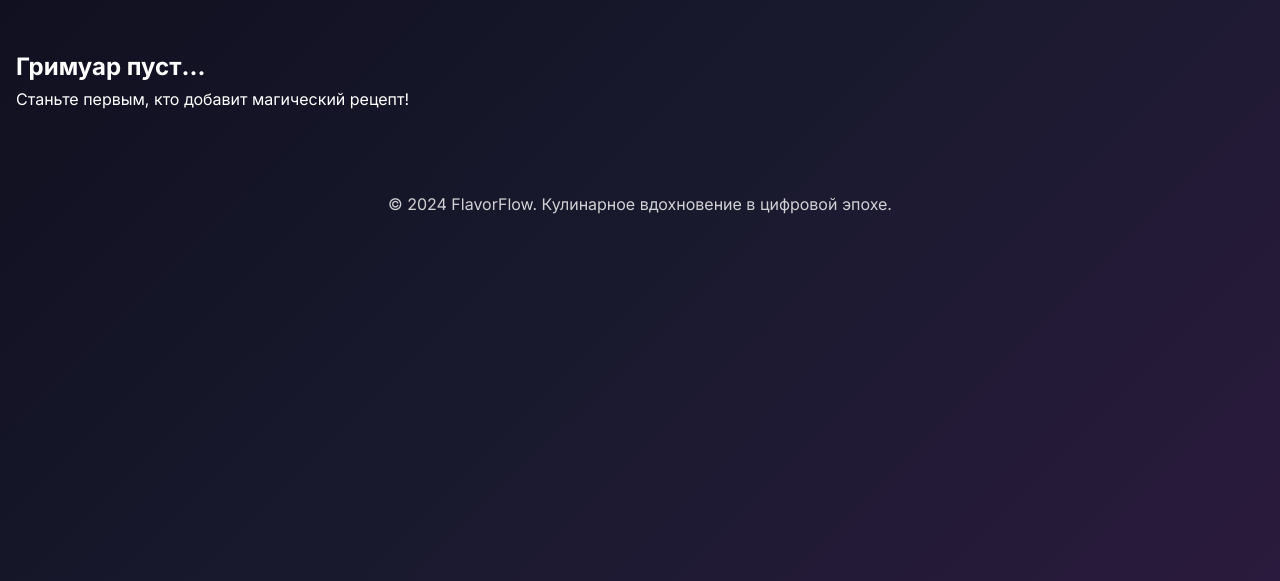
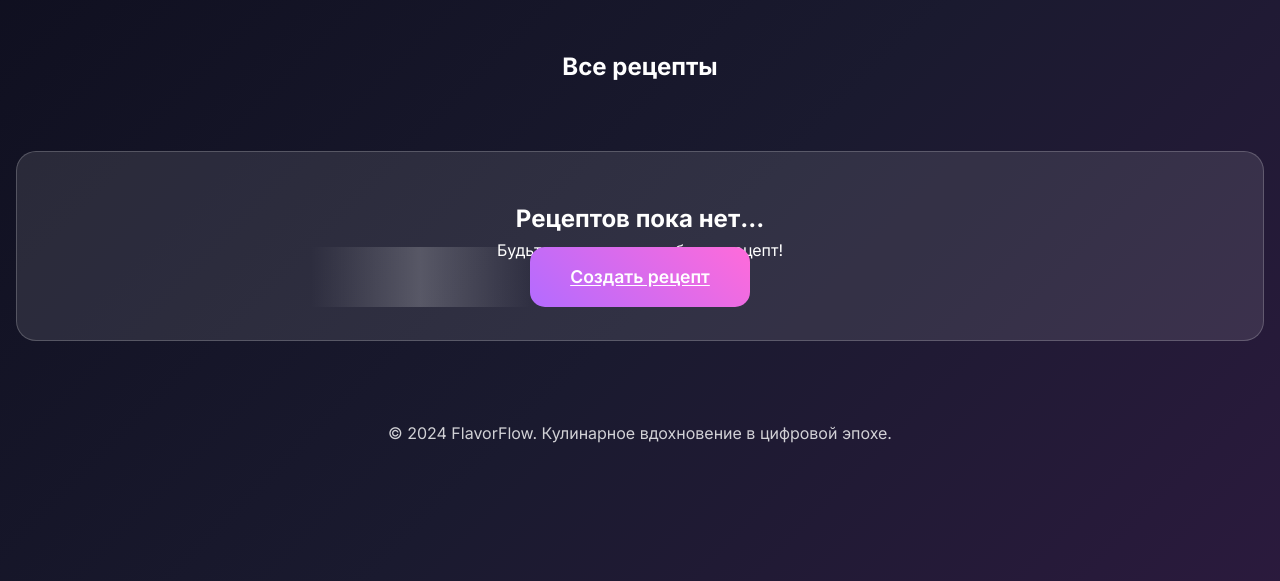
Before and after one commit to YaruMaria/cook_book, a Flask app: template templates/browse.html in a window 1280 px wide. Shown: the part 84-665 px from the top of the page. Run offline with Flask 3, Linux system fonts and the light colour scheme; the template is opened without the code that fills it, so the values that code supplies are empty.

Commit message:
все работает, осталось порабоать на дизайном и над мелкими деталиями

```diff
--- a/app.py
+++ b/app.py
@@ -49,11 +49,20 @@
 @app.route('/recipe/<int:recipe_id>')
 def view_recipe(recipe_id):
     recipes = load_recipes()
-    recipe = next((r for r in recipes if r['id'] == recipe_id), None)
+    print(f"Ищем рецепт с ID: {recipe_id}")  # Для отладки
+    print(f"Всего рецептов: {len(recipes)}")  # Для отладки
+
+    recipe = None
+    for r in recipes:
+        if r['id'] == recipe_id:
+            recipe = r
+            break
 
     if not recipe:
+        print("Рецепт не найден!")  # Для отладки
         return redirect(url_for('explore'))
 
+    print(f"Найден рецепт: {recipe['title']}")  # Для отладки
     return render_template('recipe_detail.html', recipe=recipe, title=recipe['title'])
 
 
--- a/templates/browse.html
+++ b/templates/browse.html
@@ -2,14 +2,22 @@
 
 {% block content %}
 <div class="recipes-grid">
+    <h2 style="grid-column: 1 / -1; margin-bottom: 2rem; text-align: center;">Все рецепты</h2>
+
+    {% if recipes %}
         {% for recipe in recipes %}
+        <a href="{{ url_for('view_recipe', recipe_id=recipe.id) }}" class="recipe-card-link">
             <div class="recipe-card">
                 <div class="recipe-image">
-            🍲
+                    {% if recipe.photos and recipe.photos[0] %}
+                    <img src="{{ url_for('static', filename=recipe.photos[0]) }}" alt="{{ recipe.title }}">
+                    {% else %}
+                    <span>🍲</span>
+                    {% endif %}
                 </div>
                 <div class="recipe-content">
                     <h3 class="recipe-title">{{ recipe.title }}</h3>
-            <p class="recipe-author">Автор: {{ recipe.author }}</p>
+                    <p class="recipe-author">Добавлено: {{ recipe.created_at }}</p>
 
                     <div class="recipe-ingredients">
                         <h4>⚗️ Ингредиенты:</h4>
@@ -22,15 +30,44 @@
                             {% endif %}
                         </ul>
                     </div>
-
-            <p class="recipe-meta">📅 {{ recipe.created_at }} | ❤️ {{ recipe.likes }}</p>
                 </div>
             </div>
+        </a>
+        {% endfor %}
     {% else %}
-    <div class="empty-state">
-        <h2>Гримуар пуст...</h2>
-        <p>Станьте первым, кто добавит магический рецепт!</p>
+        <div class="empty-state" style="grid-column: 1 / -1; text-align: center; padding: 3rem;">
+            <h2>Рецептов пока нет...</h2>
+            <p>Будьте первым, кто добавит рецепт!</p>
+            <a href="{{ url_for('create_recipe') }}" class="btn-enchant" style="margin-top: 1rem;">Создать рецепт</a>
         </div>
-    {% endfor %}
+    {% endif %}
 </div>
+
+<style>
+    .recipe-card-link {
+        text-decoration: none;
+        color: inherit;
+        display: block;
+    }
+
+    .recipe-card-link:hover .recipe-card {
+        transform: translateY(-8px) scale(1.02);
+        box-shadow:
+            0 20px 40px rgba(0, 0, 0, 0.3),
+            0 0 0 1px var(--glow-purple);
+    }
+
+    .recipe-image img {
+        width: 100%;
+        height: 200px;
+        object-fit: cover;
+    }
+
+    .empty-state {
+        background: var(--glass-bg);
+        border-radius: 20px;
+        padding: 2rem;
+        border: 1px solid var(--glass-border);
+    }
+</style>
 {% endblock %}
```
Lines whose indentation alone changed are shown as unchanged.
